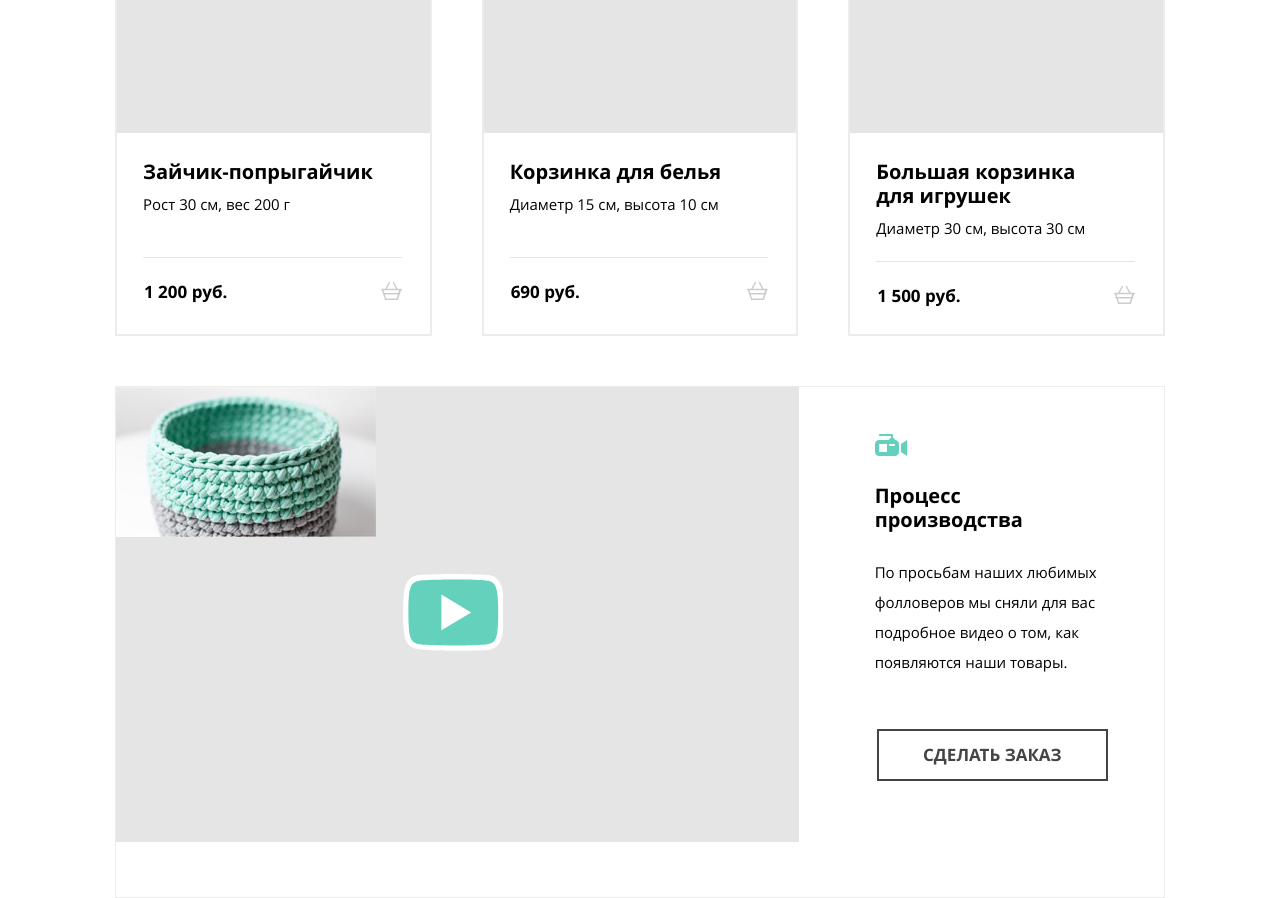
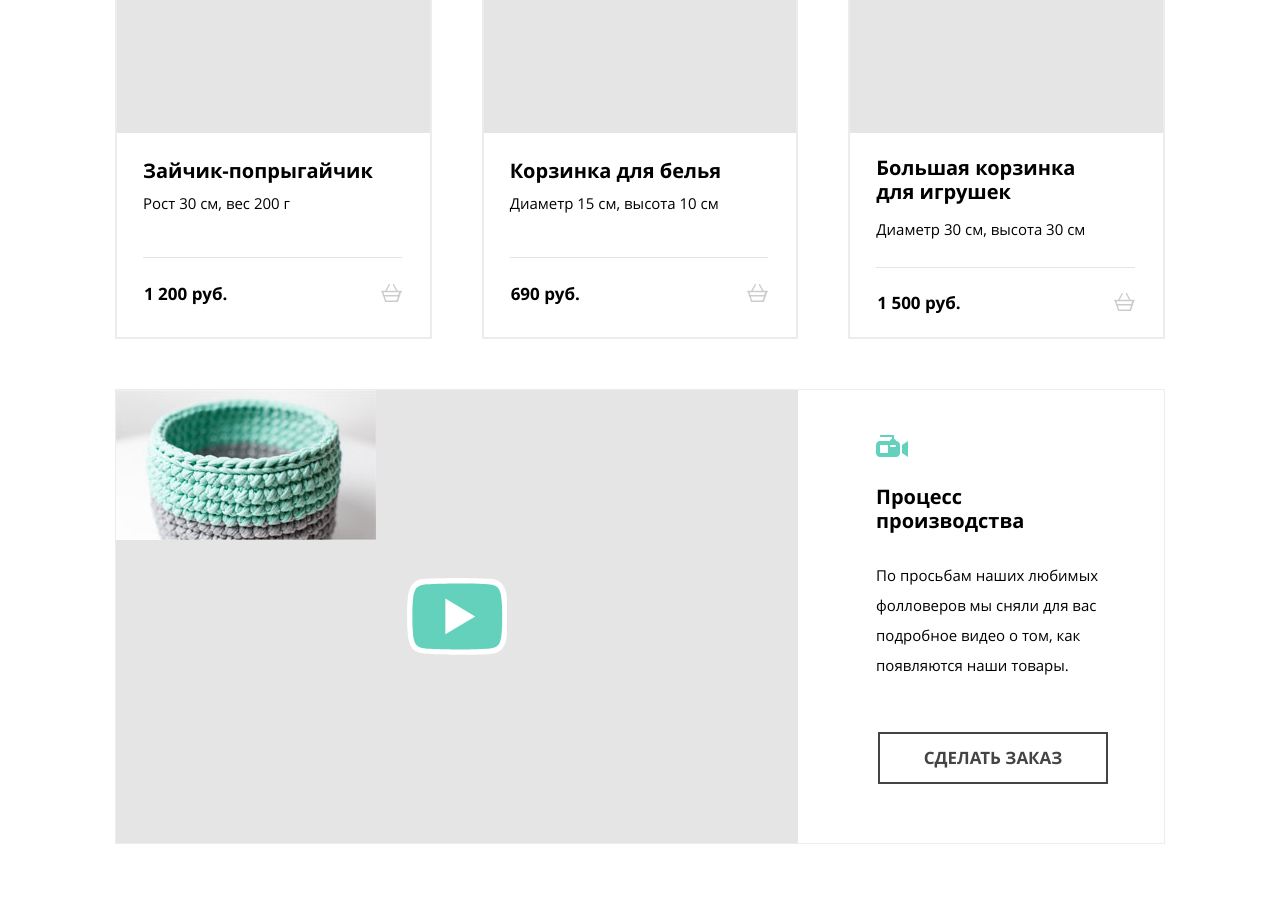
Before and after one commit to Unshady91/165855-mishka-23, a website: page source/catalog.html in a window 1280 px wide. Shown: the part 800-1698 px from the top of the page. Drawn offline with nearby package versions, Linux system fonts and the light colour scheme; files that its build step writes are made by us from their sources.

Commit message:
Исправляет замечания

```diff
--- a/source/catalog.html
+++ b/source/catalog.html
@@ -98,12 +98,12 @@
                     Зайчик-попрыгайчик
                   </a>
                   <p class="lot__descriptions">
-                    Рост 30&nbsp;см, вес 200&nbsp;г
+                    Рост 30 см, вес 200 г
                   </p>
                 </div>
                 <div class="lot__price-wrapper">
                   <p class="lot__price">
-                    1&nbsp;200&nbsp;руб.
+                    1 200 руб.
                   </p>
                   <a href="#open-cart-modal" class="lot__link">
                     <svg class="lot__icon" width="21" height="18" viewBox="0 0 21 18" fill="none" xmlns="http://www.w3.org/2000/svg">
@@ -125,12 +125,12 @@
                     Корзинка для белья
                   </a>
                   <p class="lot__descriptions">
-                    Диаметр 15&nbsp;см, высота 10&nbsp;см
+                    Диаметр 15 см, высота 10 см
                   </p>
                 </div>
                 <div class="lot__price-wrapper">
                   <p class="lot__price">
-                    690&nbsp;руб.
+                    690 руб.
                   </p>
                   <a href="#open-cart-modal" class="lot__link">
                     <svg class="lot__icon" width="21" height="18" viewBox="0 0 21 18" fill="none" xmlns="http://www.w3.org/2000/svg">
@@ -147,18 +147,18 @@
                 <img src="./img/toy-family-mobile.jpg" alt="Корзинка для игрушек" class="lot__image" width="260"
                   height="195">
               </a>
-              <div class="lot__content">
-                <div class="lot__content-top">
+              <div class="lot__content lot__content--position">
+                <div class="lot__content-top lot__content-top--position">
                   <a href="#details" class="lot__title">
                     Большая корзинка для&nbsp;игрушек
                   </a>
-                  <p class="lot__descriptions">
-                    Диаметр 30&nbsp;см, высота 30&nbsp;см
+                  <p class="lot__descriptions lot__descriptions--position">
+                    Диаметр 30 см, высота 30 см
                   </p>
                 </div>
-                <div class="lot__price-wrapper">
+                <div class="lot__price-wrapper lot__price-wrapper--position">
                   <p class="lot__price">
-                    1&nbsp;500&nbsp;руб.
+                    1 500 руб.
                   </p>
                   <a href="#open-cart-modal" class="lot__link">
                     <svg class="lot__icon" width="21" height="18" viewBox="0 0 21 18" fill="none" xmlns="http://www.w3.org/2000/svg">
@@ -175,7 +175,10 @@
     <section class="video">
       <div class="video__content">
         <div class="video__wrapper">
-          <h2 class="video__title">Процесс производства</h2>
+          <div class="video__icon-image-container">
+            <h2 class="video__title">Процесс производства</h2>
+            <img class="video__icon-image" src="../img/icons/camera.svg" width="32" height="22" alt="Видеокамера">
+          </div>
           <div class="video__player">
             <img src="./img/handmade-bowl-mobile.jpg" class="video__image" width="260" height="150" alt="Видеоролик">
           </div>
--- a/source/less/blocks/catalog.less
+++ b/source/less/blocks/catalog.less
@@ -23,7 +23,7 @@
 }
 
 .catalog__item {
-  padding-bottom: 30px;
+  margin-bottom: 28px;
 
   @media (min-width: @tablet-width) {
     padding-bottom: 0;
@@ -35,4 +35,12 @@
   @media (min-width: @desktop-width) {
     margin-bottom: 0;
   }
+
+  &:hover {
+    box-shadow: 0 6px 10px @rgba-black-light;
+  }
+
+  &:active {
+    box-shadow: 0 3px 5px @rgba-black-light;
+  }
 }
--- a/source/less/blocks/client-contacts.less
+++ b/source/less/blocks/client-contacts.less
@@ -93,22 +93,6 @@
     margin-left: -2px;
     width: 700px;
   }
-
-  &:hover + .client-contacts__icon-image {
-    path {
-      fill: @marine-salad;
-      opacity: 1;
-    }
-
-    g {
-      opacity: 1;
-    }
-  }
-
-  &:focus,
-  &:hover {
-    outline: 0;
-  }
 }
 
 .client-contacts__text {
--- a/source/less/blocks/client-name.less
+++ b/source/less/blocks/client-name.less
@@ -86,7 +86,7 @@
     margin-top: 0;
   }
 
-  &--move-top {
+  &--position {
     margin-top: -2px;
 
     @media (min-width: @tablet-width) {
@@ -109,7 +109,7 @@
     padding-right: 26px;
   }
 
-  &--move-top {
+  &--position {
     @media (min-width: @tablet-width) {
       margin-top: -3px;
     }
--- a/source/less/blocks/client-review.less
+++ b/source/less/blocks/client-review.less
@@ -50,6 +50,7 @@
 
   &:focus,
   &:active {
+    font-size: 19px;
     border: 1px solid @marine-salad;
     outline: 0;
     box-shadow:
--- a/source/less/blocks/lot.less
+++ b/source/less/blocks/lot.less
@@ -16,7 +16,7 @@
 .lot__content {
   padding-left: 28px;
   padding-right: 28px;
-  padding-top: 27px;
+  height: 179px;
 
   @media (min-width: @tablet-width) {
     padding-left: 32px;
@@ -32,29 +32,30 @@
     min-height: 197px;
   }
 
-  &:hover {
-    box-shadow: 0 6px 10px @rgba-black-light;
-  }
-
-  &:active {
-    box-shadow: 0 3px 5px @rgba-black-light;
+  &--position {
+    height: 204px;
   }
 }
 
 .lot__content-top {
-  margin-bottom: 18px;
+  margin-bottom: 2px;
 
   @media (min-width: @tablet-width) {
     grid-column-start: 1;
     grid-column-end: 4;
     align-self: start;
   }
+
+  &--position {
+    margin-top: -3px;
+  }
 }
 
 .lot__title {
   .text(@fw: 700, @lh: 24px);
 
-  padding-bottom: 5px;
+  display: block;
+  padding-top: 26px;
 
   @media (min-width: @tablet-width) {
     .text(@fw: 700, @fs: 20px, @lh: 24px);
@@ -96,6 +97,7 @@
   .text(@fs: 13px, @lh: 30px);
 
   margin: 0;
+  padding-top: 5px;
 
   @media (min-width: @tablet-width) {
     .text(@fs: 15px, @lh: 30px);
@@ -107,10 +109,13 @@
   @media (min-width: @desktop-width) {
     padding-top: 5px;
   }
+
+  &--position {
+    margin-top: 5px;
+  }
 }
 
 .lot__price-wrapper {
-  padding-bottom: 4px;
   height: 73px;
   display: flex;
   justify-content: space-between;
@@ -125,12 +130,18 @@
     margin-top: 0;
     align-self: end;
   }
+
+  &--position {
+    margin-top: 19px;
+    height: 70px;
+  }
 }
 
 .lot__price {
   .text(@fw: 700, @fs: 15px, @lh: 24px);
 
   margin-left: 1px;
+  white-space: nowrap;
 
   @media (min-width: @tablet-width) {
     .text(@fw: 700, @fs: 17px, @lh: 24px);
--- a/source/less/blocks/type-filter.less
+++ b/source/less/blocks/type-filter.less
@@ -92,7 +92,7 @@
     }
   }
 
-  &:checked + .type-filter__filter--move::after {
+  &:checked + .type-filter__filter--position::after {
     top: 0;
 
     @media (min-width: @tablet-width) {
@@ -158,7 +158,7 @@
     }
   }
 
-  &--move {
+  &--position {
     &::before {
       top: -11px;
 
--- a/source/less/blocks/video.less
+++ b/source/less/blocks/video.less
@@ -8,7 +8,7 @@
   }
 
   @media (min-width: @desktop-width) {
-    margin-bottom: 49px;
+    margin-bottom: 106px;
   }
 }
 
@@ -25,15 +25,8 @@
   @media (min-width: @desktop-width) {
     padding-bottom: 0;
     margin-top: 40px;
-    display: grid;
-    grid-template-columns: repeat(6, 1fr);
-    grid-template-rows:
-      150px
-      1fr
-      1fr;
-    grid-template-areas: "video-player video-player video-player video-player video-title video-title"
-      "video-player video-player video-player video-player video-description video-description"
-      "video-player video-player video-player video-player video-link video-link";
+    flex-wrap: wrap;
+    height: 455px;
   }
 
   &:hover {
@@ -48,7 +41,6 @@
 .video__title {
   .text(@fw: 700, @lh: 24px);
 
-  position: relative;
   order: 2;
   padding-top: 8px;
   padding-bottom: 12px;
@@ -57,38 +49,14 @@
   @media (min-width: @tablet-width) {
     .text(@fw: 700, @fs: 20px, @lh: 24px);
 
-    padding-top: 40px;
-    padding-left: 105px;
+    padding-top: 0;
+    padding-left: 0;
     margin: 0;
   }
 
   @media (min-width: @desktop-width) {
-    padding: 0 60px;
-    margin-bottom: 5px;
-    grid-area: video-title;
-    align-self: flex-end;
-  }
-
-  &::before {
-    position: absolute;
-    content: "";
-    top: 21px;
-    left: 33px;
-    display: block;
-    width: 32px;
-    height: 32px;
-    background-image: url("../img/icons/camera.svg");
-    background-repeat: no-repeat;
-
-    @media (min-width: @tablet-width) {
-      top: 38px;
-      left: 40px;
-    }
-
-    @media (min-width: @desktop-width) {
-      top: -50px;
-      left: 60px;
-    }
+    width: 200px;
+    padding-top: 28px;
   }
 }
 
@@ -106,33 +74,34 @@
   }
 
   @media (min-width: @desktop-width) {
-    max-width: 683px;
-    grid-area: video-player;
+    width: 682px;
   }
 
   &::before {
     position: absolute;
     z-index: 99;
     content: "";
-    top: 35px;
-    left: 80px;
+    top: 50%;
+    left: 50%;
+    transform: translate(-50%, -50%);
     display: block;
     width: 100px;
     height: 78px;
     background-image: url("../img/icons/play-button.svg");
     background-repeat: no-repeat;
-
-    @media (min-width: @tablet-width) {
-      top: 41%;
-      left: 42%;
-    }
   }
 
   &:hover::before {
+    top: 42%;
+    left: 42%;
+    transform: translate(-42%, -42%);
     transform: scale(1.2);
   }
 
   &:active::before {
+    top: 43%;
+    left: 43%;
+    transform: translate(-43%, -43%);
     transform: scale(0.8);
     opacity: 0.3;
   }
@@ -156,11 +125,9 @@
   }
 
   @media (min-width: @desktop-width) {
-    padding: 0 60px;
-    padding-top: 20px;
-    width: 100%;
-    grid-area: video-description;
-    align-self: center;
+    padding-top: 15px;
+    padding-left: 78px;
+    width: 367px;
   }
 }
 
@@ -186,10 +153,36 @@
   }
 
   @media (min-width: @desktop-width) {
-    grid-area: video-link;
     margin-top: 12px;
-    margin-left: 62px;
-    margin-right: 56px;
-    align-self: start;
+    margin-left: 80px;
+    width: 230px;
   }
 }
+
+.video__icon-image-container {
+  display: none;
+
+  @media (min-width: @tablet-width) {
+    order: 2;
+    display: flex;
+    margin-top: 40px;
+    margin-left: 40px;
+  }
+
+  @media (min-width: @desktop-width) {
+    margin-top: 45px;
+    margin-left: 78px;
+    width: 367px;
+    flex-direction: column;
+  }
+}
+
+.video__icon-image {
+  margin-right: 33px;
+  width: 32px;
+  height: 22px;
+
+  @media (min-width: @desktop-width) {
+    flex-direction: column;
+  }
+}
--- a/source/less/global/variables.less
+++ b/source/less/global/variables.less
@@ -18,6 +18,7 @@
 @rgba-black-light: rgba(0, 0, 0, 0.1);
 @rgba-black-hover: rgba(0, 0, 0, 0.6);
 @rgba-black-active: rgba(0, 0, 0, 0.3);
+@rgba-pure-black-light: rgba(68, 68, 68, 1);
 @rgba-black-light-hover: rgba(68, 68, 68, 0.3);
 @rgba-black-light-active: rgba(68, 68, 68, 0.1);
 @rgba-white-active: rgba(255, 255, 255, 0.3);
```
Also changed, not shown: source/form.html (+3 -3 lines), source/less/blocks/form.less (+8 -14 lines), source/less/global/mixins.less (+16 -0 lines).
